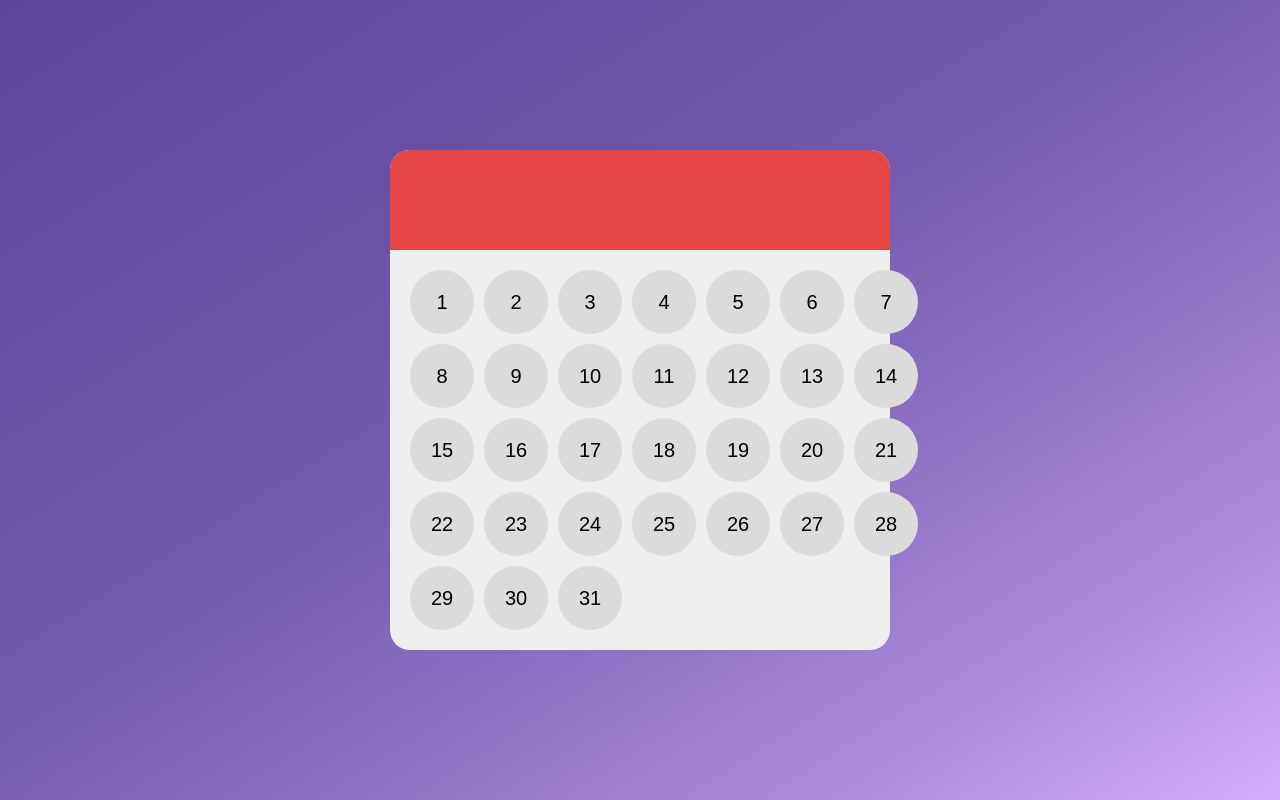
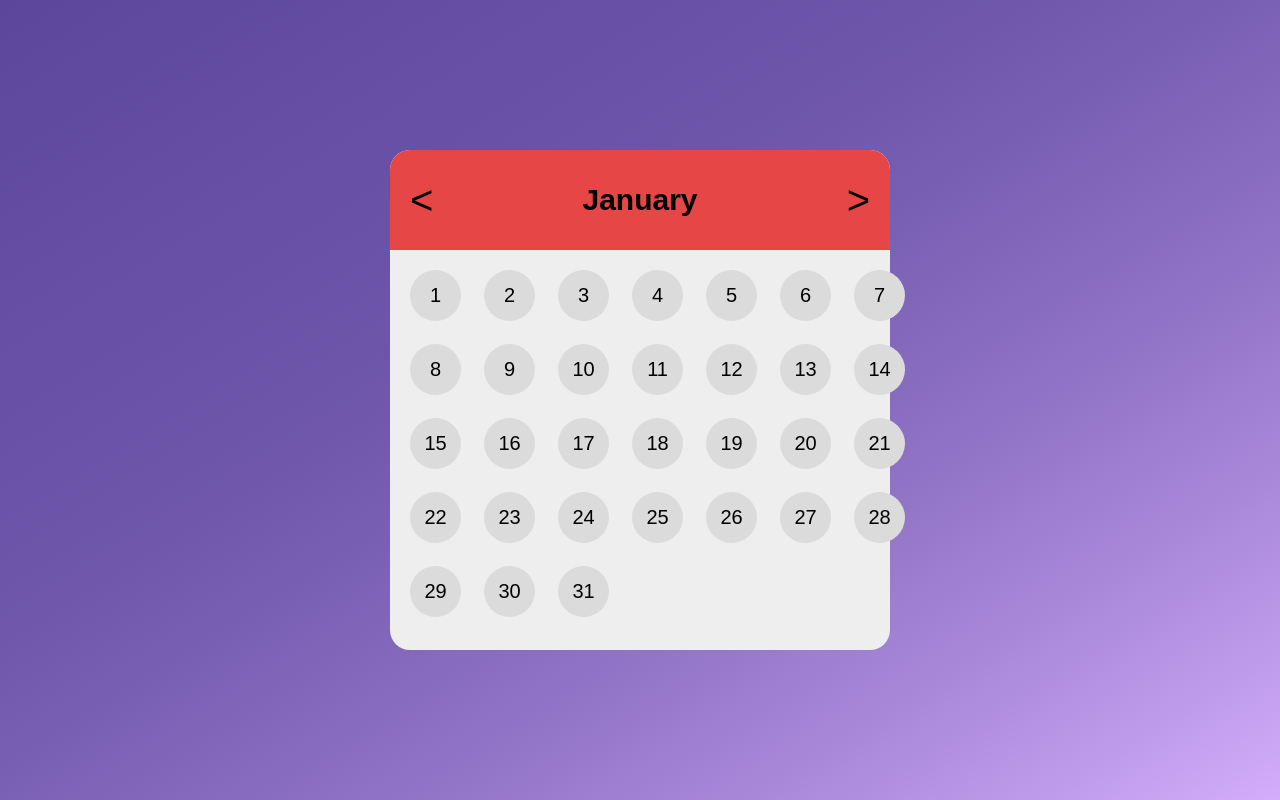
Before and after one commit to 05v/F3M8SKIL, a plain HTML site: page AgendaApp/index.html in a window 1280 px wide. Drawn offline with Linux system fonts and the light colour scheme.

Commit message:
add styling to switch between months buttons

```diff
--- a/AgendaApp/js/main.js
+++ b/AgendaApp/js/main.js
@@ -57,13 +57,33 @@ class Header {
   nameOfMonth;
   htmlElement;
   agenda;
+  leftButton;
+  rightButton;
+  monthNameText;
 
   constructor(agenda, nameOfMonth) {
     this.agenda = agenda;
+    this.nameOfMonth = nameOfMonth;
+
     this.htmlElement = document.createElement("header");
     this.htmlElement.classList.add("agenda__header");
+
+    this.leftButton = document.createElement("button");
+    this.leftButton.classList = "agenda__button agenda__button--left";
+    this.leftButton.innerText = "<";
+
+    this.monthNameText = document.createElement("h2");
+    this.monthNameText.classList.add("agenda__title");
+    this.monthNameText.innerText = this.nameOfMonth;
+
+    this.rightButton = document.createElement("button");
+    this.rightButton.classList = "agenda__button agenda__button--right";
+    this.rightButton.innerText = ">";
+
     this.agenda.render(".agenda", this.htmlElement);
-    this.nameOfMonth = nameOfMonth;
+    this.agenda.render(".agenda__header", this.leftButton);
+    this.agenda.render(".agenda__header", this.monthNameText);
+    this.agenda.render(".agenda__header", this.rightButton);
   }
 }
 
--- a/AgendaApp/scss/components/agenda/agenda.scss
+++ b/AgendaApp/scss/components/agenda/agenda.scss
@@ -11,6 +11,19 @@
         height: 20%;
         border-top-right-radius: 2rem;
         border-top-left-radius: 2rem;
+        @include mixins.flexCenter();
+        justify-content: space-between;
+        padding: 2rem;
+    }
+
+    &__button {
+        background: none;
+        border: none;
+        font-size: 200%;
+
+        &:hover {
+            cursor: pointer;
+        }
     }
 
     &__month {
@@ -25,8 +38,12 @@
     &__day {
         background-color: darken(#eee, 7.5%);
         @include mixins.flexCenter();
-        width: 100%;
+        width: 80%;
         aspect-ratio: 1/1;
         border-radius: 50%;
+
+        &:hover {
+            cursor: pointer;
+        }
     }
 }
```
Also changed, not shown: AgendaApp/css/style.css, 1 other file.
